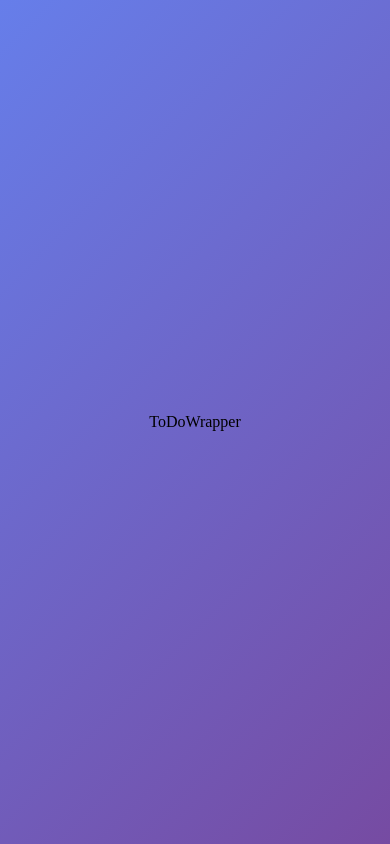
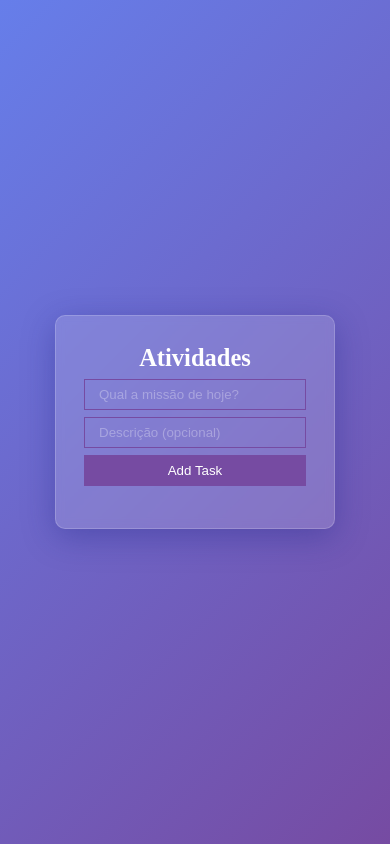
Before and after one commit to Isaacvf-dev/React-To-Do-Challenge, a React (Create React App) app: page / in a window 390 px wide. Built offline with nearby package versions, Linux system fonts and the light colour scheme.

Commit message:
todos being displayed

```diff
--- /dev/null
+++ b/src/components/ToDoForm/ToDoForm.module.css
@@ -0,0 +1,26 @@
+.todoForm {
+  display: flex;
+  flex-direction: column;
+  gap: 0.5rem;
+  margin-bottom: 1rem;
+  width: 100%;
+}
+.todoInput {
+  border: 1px solid var(--purple-500);
+  outline: none;
+  background: transparent;
+  color: var(--white);
+  padding: 0.5rem 1rem;
+}
+
+.todoInput::placeholder {
+  color: var(--gray-400);
+}
+
+.todoBtn {
+  background: var(--purple-500);
+  color: var(--white);
+  border: none;
+  padding: 0.55rem;
+  cursor: pointer;
+}
--- /dev/null
+++ b/src/components/ToDoForm/index.jsx
@@ -0,0 +1,38 @@
+import React, {useState} from "react";
+import styles from "./ToDoForm.module.css";
+
+export const ToDoForm = ({ addTodo }) => {
+  const [title, setTitle] = useState("");
+  const [description, setDescription] = useState("")
+
+  const handleSubmit = (e) => {
+    e.preventDefault();
+
+    addTodo(title, description);
+
+    setTitle("")
+    setDescription("")
+  };
+
+  return (
+    <form className={styles.todoForm} onSubmit={handleSubmit}>
+      <input
+        type="text"
+        className={styles.todoInput}
+        value={title}
+        placeholder="Qual a missão de hoje?"
+        onChange={(e) => setTitle(e.target.value)}
+      />
+      <input
+        type="text"
+        className={styles.todoInput}
+        value={description}
+        placeholder="Descrição (opcional)"
+        onChange={(e) => setDescription(e.target.value)}
+      />
+      <button type="submit" className={styles.todoBtn}>
+        Add Task
+      </button>
+    </form>
+  );
+};
--- a/src/components/ToDoWrapper.jsx
+++ /dev/null
@@ -1,7 +0,0 @@
-import React from 'react'
-
-export const ToDoWrapper = () => {
-  return (
-    <div>ToDoWrapper</div>
-  )
-}
--- /dev/null
+++ b/src/components/ToDoWrapper/ToDoWrapper.module.css
@@ -0,0 +1,27 @@
+.wrapper {
+  width: 27rem;
+  padding: 2rem 2rem;
+  font-size: 0.875rem;
+  box-sizing: border-box;
+  color: var(--white);
+  display: flex;
+  align-items: center;
+  justify-content: space-between;
+  flex-direction: column;
+
+  background: rgba( 255, 255, 255, 0.15 );
+  box-shadow: 0 8px 32px 0 rgba( 31, 38, 135, 0.37 );
+  backdrop-filter: blur( 4px );
+  -webkit-backdrop-filter: blur( 4px );
+  border-radius: 10px;
+  border: 1px solid rgba( 255, 255, 255, 0.18 );
+}
+
+@media (max-width: 768px) {
+  html {
+    font-size: 87.5%;
+  }
+  .wrapper {
+    width: 20rem;
+  }
+}
--- /dev/null
+++ b/src/components/ToDoWrapper/index.jsx
@@ -0,0 +1,27 @@
+import React, { useState } from "react";
+import { ToDoForm } from "../ToDoForm";
+import { v4 as uuidv4 } from "uuid";
+import styles from "./ToDoWrapper.module.css";
+import { Todo } from "../Todo/Todo";
+uuidv4();
+
+export const ToDoWrapper = () => {
+  const [todos, setTodos] = useState([]);
+
+  const addTodo = (title, description) => {
+    setTodos([
+      ...todos,
+      { id: uuidv4(), task: title, description: (description? description : ''), completed: false, isEditing: false },
+    ]);
+    console.log(todos);
+  };
+  return (
+    <div className={styles.wrapper}>
+      <h1>Atividades</h1>
+      <ToDoForm addTodo={addTodo} />
+      {todos.map((todo, index) => (
+        <Todo todo={todo} key={index} />
+      ))}
+    </div>
+  );
+};
--- /dev/null
+++ b/src/components/Todo/Todo.jsx
@@ -0,0 +1,21 @@
+import React from 'react'
+import { FontAwesomeIcon } from '@fortawesome/react-fontawesome'
+import { faPenToSquare } from '@fortawesome/free-regular-svg-icons'
+import { faTrash } from '@fortawesome/free-solid-svg-icons'
+
+import styles from './Todo.module.css'
+
+export const Todo = ({todo}) => {
+  return (
+    <div className={styles.Todo}>
+      <div>
+      <h2>{todo.task}</h2>
+      <p>{todo.description}</p>
+      </div>
+      <div>
+        <FontAwesomeIcon className={styles.editIcon} icon={faPenToSquare} />
+        <FontAwesomeIcon className={styles.deleteIcon} icon={faTrash} />
+      </div>
+    </div>
+  )
+}
--- /dev/null
+++ b/src/components/Todo/Todo.module.css
@@ -0,0 +1,31 @@
+.Todo {
+  display: flex;
+  justify-content: space-between;
+  align-items: center;
+  background: var(--purple-500);
+  color: var(--white);
+  padding: 0.75rem 1rem;
+  border-radius: 5px;
+  margin-bottom: 1rem;
+  width: 100%;
+}
+
+.incompleted {
+  color: var(--white);
+  cursor: pointer;
+}
+
+.completed {
+  color: var(--gray-200);
+  text-decoration: line-through;
+  cursor: pointer;
+}
+
+.editIcon,
+.deleteIcon {
+  cursor: pointer;
+}
+
+.deleteIcon {
+  margin-left: 0.75rem;
+}
--- a/src/global.css
+++ b/src/global.css
@@ -1,6 +1,7 @@
 :root {
   --white: #fff;
-  --gray-400: #8d8d99;
+  --gray-400: #ffffff4d;
+  --gray-200: #c5aeff;
   --blue-300: #667eea;
   --purple-500: #764ba2;
   --red-500: #f7979f;
@@ -22,3 +23,13 @@ body {
   justify-content: center;
   background-image: linear-gradient(135deg, var(--blue-300) 0%, var(--purple-500) 100%);
 }
+
+h1 {
+  margin-bottom: 0.5rem;
+  font-size: 1.75rem;
+}
+
+h2 {
+  font-size: 1.5rem;
+  text-transform: capitalize;
+}
```
Also changed, not shown: src/components/ToDoForm.jsx (deleted, +0 -7 lines), src/components/EditToDoForm/index.jsx (renamed from src/components/EditToDoForm.jsx).
